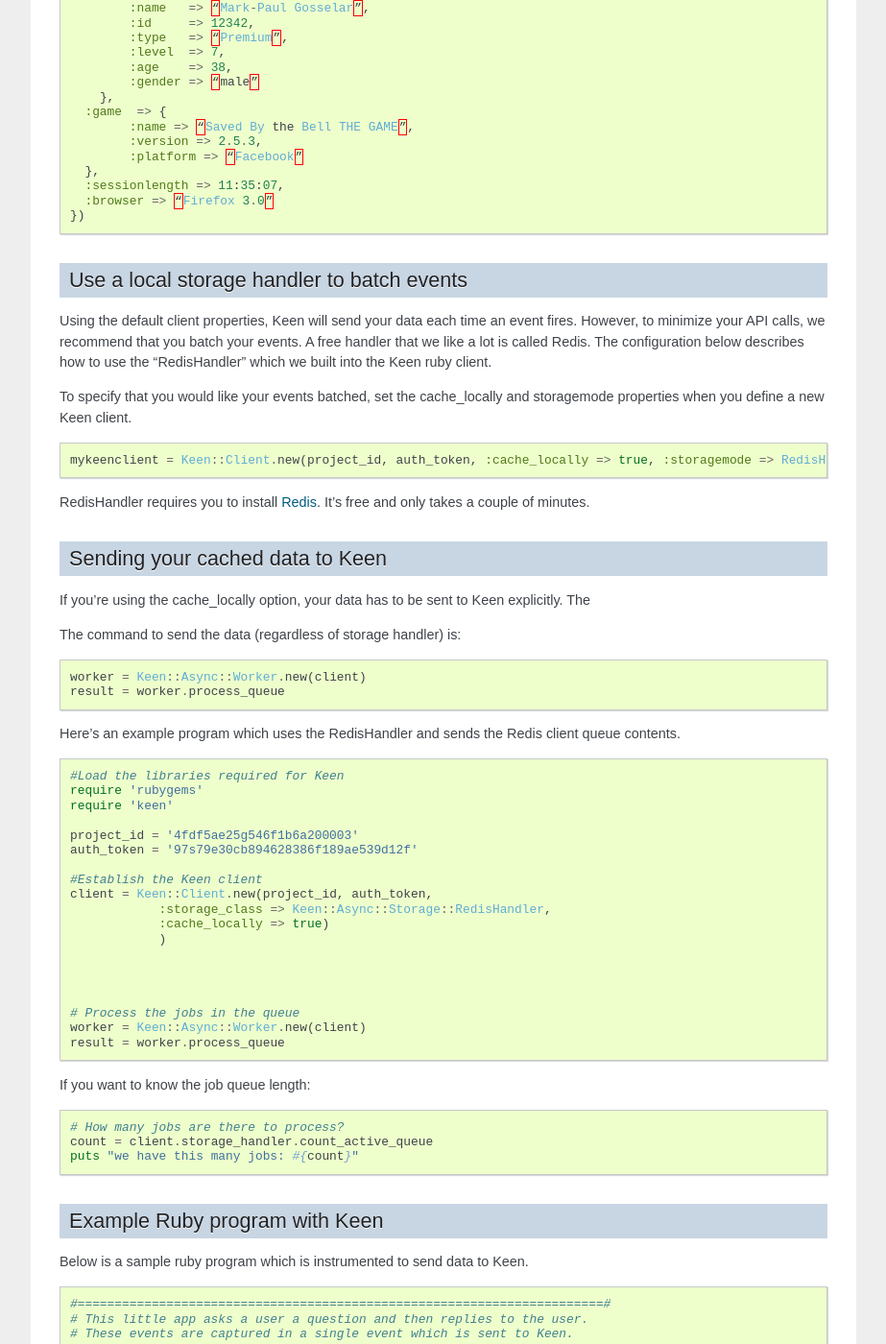
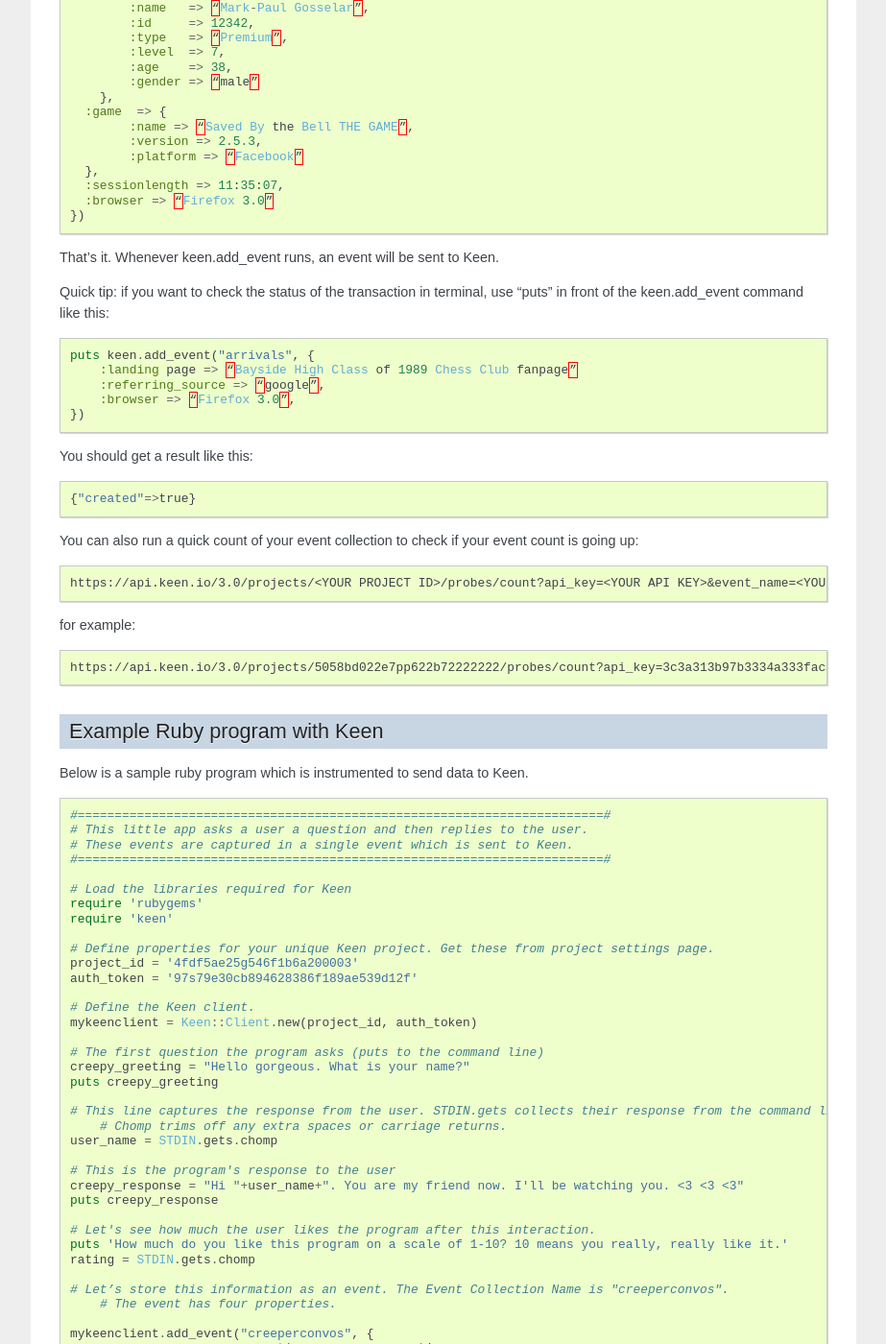
Before and after one commit to keenlabs/Keen-Docs, a Sphinx documentation site: the page built from source/clients/ruby/usage_guide.rst, in a window 1280 px wide and 1400 px high, scrolled down 1221 px. Shown: the whole window at 96% size, without its empty margins (198-1121 px from the left). Built offline with Sphinx 7.4.7, drawn with Linux system fonts in a browser that asks for light colours; some of the changed text lies outside the part shown.

Commit message:
remove redis from ruby guide

```diff
--- a/source/clients/ruby/usage_guide.rst
+++ b/source/clients/ruby/usage_guide.rst
@@ -5,19 +5,19 @@
 Introduction
 ------------
 
-The Keen Ruby client is designed to be simple yet flexible. Our goal is to let you decide what events are important to you, use your own vocabulary to describe them, and decide when you want to send them to Keen service. If you're ready to start sending data to Keen, this guide will help you get started. You might also want to check out the :doc:`/getting_started_guide` and the :doc:`/event_data_modeling/event_data_intro`.
+The Keen Ruby Client makes it easy for you to send event data from your Ruby app to Keen. It is designed to be simple yet flexible. Our goal is to let you decide what events are important to you and use your own vocabulary to describe them. This guide will walk you through the steps to send data to Keen (there are only a couple!). You might also want to check out the :doc:`/getting_started_guide` and the :doc:`/event_data_modeling/event_data_intro`.
 
-Installing the Keen Gem
-It’s easy! Use this command line:
+First things first: Installing the Keen Gem
+It’s easy! Run this in the command line:
 
 ::
 
-    gem install keen
+    $ gem install keen
 
 Instrumenting your App
 ----------------------
 
-This section of the guide shows you what code you need to add to your app in order to begin collecting event data.
+Now let's add code to your app so you can begin collecting event data.
 
 First, load the required libraries by including this at the beginning of your program:
 
@@ -26,16 +26,16 @@
     require 'rubygems'
     require 'keen'
 
-Before doing this next step, login to Keen and get your project ID & auth token. These are automatically generated when you create a new Keen :ref:`project <projects>`. You can get this information anytime by going to your project settings page.
+Before doing this next step, `login to Keen.io <https://keen.io/login>`_ to get your project ID & auth token. These are automatically generated when you create a new Keen.io :ref:`project <projects>`. You can get this information anytime by going to your project settings page.
 
-Define these variables in your program:
+Define these variables in your Ruby program:
 
 .. code-block:: ruby
 
     project_id = 'asdfasldkfjalsdkfalskdfj'
     auth_token = 'asldfjklj325tkl32jaskdlfjaf'
 
-Next, setup the Keen client.  Here’s the beginner way to define the client:
+Next, setup the Keen client. We named it "keen" in this example.
 
 .. code-block:: ruby
 
@@ -45,7 +45,7 @@
 
 For each event, specify an :ref:`event collection <event-collections>` name (e.g. “arrivals”), then include as many :ref:`properties <event-properties>` as you want (eg. landing page, referring source, browser, user properties).
 
-Here’s a simple example that records someone’s arrival to your site:
+Here’s a simple example that records someone’s arrival to your site and sends it to the "Arrivals" Event Collection:
 
 .. code-block:: ruby
 
@@ -55,7 +55,7 @@
         :browser => “Firefox 3.0”,
     })
 
-Below is a more complex example for a purchase in a game. Notice how you can nest properties as shown in the “user” and “game” examples below, which each have properties of their own.
+Below is a more complex example for a purchase in a game. Notice how you can nest properties. “user” and “game” each have properties of their own. Check out our :doc:`/event_data_modeling/event_data_intro` to learn more about event data.
 
 .. code-block:: ruby
 
@@ -81,63 +81,92 @@
       :browser => “Firefox 3.0”
     })
 
-Use a local storage handler to batch events
--------------------------------------------
 
-Using the default client properties, Keen will send your data each time an event fires. However, to minimize your API calls, we recommend that you batch your events. A free handler that we like a lot is called Redis. The configuration below describes how to use the “RedisHandler” which we built into the Keen ruby client.
+That's it. Whenever keen.add_event runs, an event will be sent to Keen.
 
-To specify that you would like your events batched, set the cache_locally and storagemode properties when you define a new Keen client.
+Quick tip: if you want to check the status of the transaction in terminal, use "puts" in front of the keen.add_event command like this:
 
 .. code-block:: ruby
 
-    mykeenclient = Keen::Client.new(project_id, auth_token, :cache_locally => true, :storagemode => RedisHandler)
-
-RedisHandler requires you to install `Redis <http://redis.io/>`_. It’s free and only takes a couple of minutes.
-
-Sending your cached data to Keen
---------------------------------
-
-If you’re using the cache_locally option, your data has to be sent to Keen explicitly. The
-
-The command to send the data (regardless of storage handler) is:
-
-.. code-block:: ruby
-
-    worker = Keen::Async::Worker.new(client)
-    result = worker.process_queue
-
-Here’s an example program which uses the RedisHandler and sends the Redis client queue contents.
-
-.. code-block:: ruby
-
-    #Load the libraries required for Keen
-    require 'rubygems'
-    require 'keen'
-
-    project_id = '4fdf5ae25g546f1b6a200003'
-    auth_token = '97s79e30cb894628386f189ae539d12f'
-
-    #Establish the Keen client
-    client = Keen::Client.new(project_id, auth_token,
-                :storage_class => Keen::Async::Storage::RedisHandler,
-                :cache_locally => true)
-                )
+    puts keen.add_event("arrivals", {
+        :landing page => “Bayside High Class of 1989 Chess Club fanpage”
+        :referring_source => “google”,
+        :browser => “Firefox 3.0”,
+    })
 
 
+You should get a result like this::
+
+	{"created"=>true}
+
+You can also run a quick count of your event collection to check if your event count is going up::
+
+	https://api.keen.io/3.0/projects/<YOUR PROJECT ID>/probes/count?api_key=<YOUR API KEY>&event_name=<YOUR EVENT COLLECTION NAME>
+
+for example::
+
+	https://api.keen.io/3.0/projects/5058bd022e7pp622b72222222/probes/count?api_key=3c3a313b97b3334a333faca08da3333d&event_name=purchases
 
 
-    # Process the jobs in the queue
-    worker = Keen::Async::Worker.new(client)
-    result = worker.process_queue
+..
+.. Use a local storage handler to batch events
+.. -------------------------------------------
+..
+.. Using the default client properties, Keen will send your data each time an event fires. However, to minimize your API calls, we recommend that you batch your events. A free handler that we like a lot is called Redis. The configuration below describes how to use the “RedisHandler” which we built into the Keen ruby client.
+..
+.. To specify that you would like your events batched, set the cache_locally and storagemode properties when you define a new Keen client.
+..
+.. .. code-block:: ruby
+..
+..     mykeenclient = Keen::Client.new(project_id, auth_token, :cache_locally => true, :storagemode => RedisHandler)
+..
+.. RedisHandler requires you to install `Redis <http://redis.io/>`_. It’s free and only takes a couple of minutes.
+..
+.. Sending your cached data to Keen
+.. --------------------------------
+..
+.. If you’re using the cache_locally option, your data has to be sent to Keen explicitly. The
+..
+.. The command to send the data (regardless of storage handler) is:
+..
+.. .. code-block:: ruby
+..
+..     worker = Keen::Async::Worker.new(client)
+..     result = worker.process_queue
+..
+.. Here’s an example program which uses the RedisHandler and sends the Redis client queue contents.
+..
+.. .. code-block:: ruby
+..
+..     ..Load the libraries required for Keen
+..     require 'rubygems'
+..     require 'keen'
+..
+..     project_id = '4fdf5ae25g546f1b6a200003'
+..     auth_token = '97s79e30cb894628386f189ae539d12f'
+..
+..     ..Establish the Keen client
+..     client = Keen::Client.new(project_id, auth_token,
+..                 :storage_class => Keen::Async::Storage::RedisHandler,
+..                 :cache_locally => true)
+..                 )
+..
+..
+..
+..
+..     .. Process the jobs in the queue
+..     worker = Keen::Async::Worker.new(client)
+..     result = worker.process_queue
+..
+..
+.. If you want to know the job queue length:
+..
+.. .. code-block:: ruby
+..
+..     .. How many jobs are there to process?
+..     count = client.storage_handler.count_active_queue
+..     puts "we have this many jobs: ..{count}"
 
-
-If you want to know the job queue length:
-
-.. code-block:: ruby
-
-    # How many jobs are there to process?
-    count = client.storage_handler.count_active_queue
-    puts "we have this many jobs: #{count}"
 
 
 Example Ruby program with Keen
@@ -152,33 +181,35 @@
     # These events are captured in a single event which is sent to Keen.
     #=======================================================================#
 
-    #Load the libraries required for Keen
+    # Load the libraries required for Keen
     require 'rubygems'
     require 'keen'
 
-    #Define properties for your unique Keen project. Get these from project settings page.
+    # Define properties for your unique Keen project. Get these from project settings page.
     project_id = '4fdf5ae25g546f1b6a200003'
     auth_token = '97s79e30cb894628386f189ae539d12f'
 
-    #Define the Keen client.
+    # Define the Keen client.
     mykeenclient = Keen::Client.new(project_id, auth_token)
 
-    #The first question the program asks (puts to the command line)
+    # The first question the program asks (puts to the command line)
     creepy_greeting = "Hello gorgeous. What is your name?"
     puts creepy_greeting
 
-    #This line captures the response from the user. STDIN.gets collects their response from the command line interface. Chomp trims off any extra spaces or carriage returns.
+    # This line captures the response from the user. STDIN.gets collects their response from the command line interface.
+	# Chomp trims off any extra spaces or carriage returns.
     user_name = STDIN.gets.chomp
 
-    #This is the program's response to the user
+    # This is the program's response to the user
     creepy_response = "Hi "+user_name+". You are my friend now. I'll be watching you. <3 <3 <3"
     puts creepy_response
 
-    #Let's see how much the user likes the program after this interaction.
+    # Let's see how much the user likes the program after this interaction.
     puts 'How much do you like this program on a scale of 1-10? 10 means you really, really like it.'
     rating = STDIN.gets.chomp
 
-    #Let’s store this information as an event. The Event Collection is called "creeperconvos". The event has four properties.
+    # Let’s store this information as an event. The Event Collection Name is "creeperconvos".
+	# The event has four properties.
 
     mykeenclient.add_event("creeperconvos", {
                    :program_greeting => creepy_greeting,
@@ -188,66 +219,65 @@
                  })
 
 
-This event was automatically sent to Keen when the add_event method was called. If you want to batch up events and send them asynchronously, checkout the Async storage class options!
-
-After running your program, you data is immediately available in Keen. Login and check it out!
-
-Example Program with Async event sending
-----------------------------------------
-Below is a sample ruby program which is instrumented to send data to Keen.
-
-.. code-block:: ruby
-
-    #======================#
-    # This little app asks a user a question and then replies to the user.
-    # These events are caputured in a single event and then send it to Keen.
-    #======================#
+We'd love your feedback on this guide. Drop us a note at team@keen.io!
 
 
-    #Load the libraries required for Keen
-    require 'rubygems'
-    require 'keen'
-
-    #Define properties for your unique Keen project. Get these from project settings page.
-    project_id = '4fdf5ae25g546f1b6a200003'
-    auth_token = '97s79e30cb894628386f189ae539d12f'
-
-    #Define the Keen client. In this example we’ll use a storage handler.
-    mykeenclient = Keen::Client.new(project_id, auth_token,
-                :storage_class => Keen::Async::Storage::RedisHandler,
-                :cache_locally => true,
-            	:logging => false
-                )
-
-
-    #The first question the program asks (puts to the command line)
-    creepy_greeting = "Hello gorgeous. What is your name?"
-    puts creepy_greeting
-
-    #This line captures the response from the user. STDIN.gets collects their response from the command line interface. Chomp trims off any extra spaces or carriage returns.
-    user_name = STDIN.gets.chomp
-
-    #This is the program's response to the user
-    creepy_response = "Hi "+user_name+". You are my friend now. I'll be watching you. <3 <3 <3"
-    puts creepy_response
-
-    #Let's see how much the user likes the program after this interaction.
-    puts 'How much to you like this program on a scale of 1-10? 10 means you really, really like it.'
-    rating = STDIN.gets.chomp
-
-    #Let’s store this information as an event. The Event Collection is called "creeperconvos". The event has four properties.
-
-    mykeenclient.add_event("creeperconvos", {
-                   :program_greeting => creepy_greeting,
-                   :user_response => user_name,
-                   :program_response => creepy_response,
-                   :user_rating => rating,
-                 })
-
-    # Since we have opted to use the RedisStorageHandler, the above event is now stored in Redis.
-    # Now we need to send those events to Keen by invoking the Worker.
-
-    worker = Keen::Async::Worker.new(mykeenclient)
-    result = worker.process_queue
-
-After running your program, your data is immediately available in Keen. Login and check it out!
+.. Example Program with Async event sending
+.. ----------------------------------------
+.. Below is a sample ruby program which is instrumented to send data to Keen.
+..
+.. .. code-block:: ruby
+..
+..     #======================
+..     # This little app asks a user a question and then replies to the user.
+..     # These events are caputured in a single event and then send it to Keen.
+..     #======================
+..
+..
+..     # Load the libraries required for Keen
+..     require 'rubygems'
+..     require 'keen'
+..
+..     # Define properties for your unique Keen project. Get these from project settings page.
+..     project_id = '4fdf5ae25g546f1b6a200003'
+..     auth_token = '97s79e30cb894628386f189ae539d12f'
+..
+..     # Define the Keen client. In this example we’ll use a storage handler.
+..     mykeenclient = Keen::Client.new(project_id, auth_token,
+..                 :storage_class => Keen::Async::Storage::RedisHandler,
+..                 :cache_locally => true,
+..             	:logging => false
+..                 )
+..
+..
+..     # The first question the program asks (puts to the command line)
+..     creepy_greeting = "Hello gorgeous. What is your name?"
+..     puts creepy_greeting
+..
+..     # This line captures the response from the user. STDIN.gets collects their response from the command line interface. Chomp trims off any extra spaces or carriage returns.
+..     user_name = STDIN.gets.chomp
+..
+..     # This is the program's response to the user
+..     creepy_response = "Hi "+user_name+". You are my friend now. I'll be watching you. <3 <3 <3"
+..     puts creepy_response
+..
+..     # Let's see how much the user likes the program after this interaction.
+..     puts 'How much to you like this program on a scale of 1-10? 10 means you really, really like it.'
+..     rating = STDIN.gets.chomp
+..
+..     # Let’s store this information as an event. The Event Collection is called "creeperconvos". The event has four properties.
+..
+..     mykeenclient.add_event("creeperconvos", {
+..                    :program_greeting => creepy_greeting,
+..                    :user_response => user_name,
+..                    :program_response => creepy_response,
+..                    :user_rating => rating,
+..                  })
+..
+..     # Since we have opted to use the RedisStorageHandler, the above event is now stored in Redis.
+..     # Now we need to send those events to Keen by invoking the Worker.
+..
+..     worker = Keen::Async::Worker.new(mykeenclient)
+..     result = worker.process_queue
+..
+.. After running your program, your data is immediately available in Keen. Login and check it out!
```
